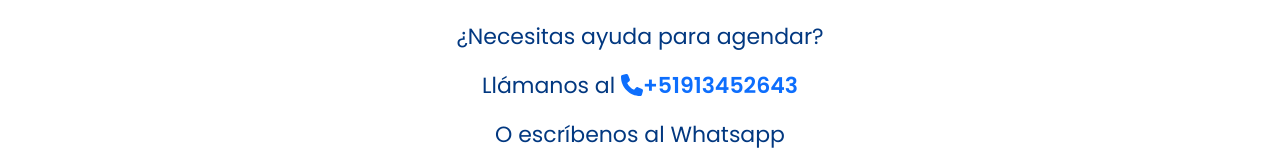
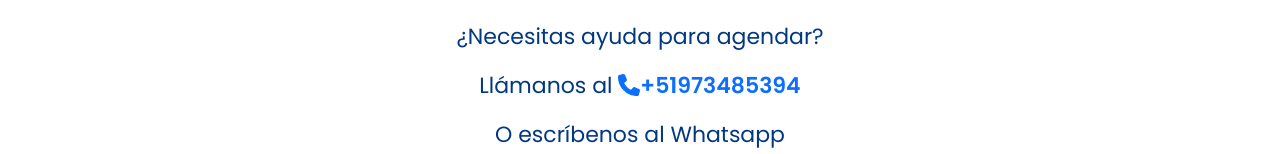
Before and after one commit to cristhian-fernandez/prontomedix, a React (Create React App) app in the folder client/: page / in a window 1280 px wide. Shown: the part 2410-2564 px from the top of the page. Built offline with nearby package versions, Linux system fonts and the light colour scheme; no server answers.

Commit message:
changed tel

```diff
--- a/client/src/Pages/Home/Home.jsx
+++ b/client/src/Pages/Home/Home.jsx
@@ -75,7 +75,7 @@ function Home() {
 
             <div className={`${styles.seccion_orderMedica} ${styles.bottom_30}`}>
                 <p className={`${styles.seccion_texto} ${styles.inline} ${styles.btn_receta}`}>¿ No encuentras tu análisis? y tienes orden médica (opcional): </p>
-                <a className={styles.btn_ordenMedica} href="https://api.whatsapp.com/send?phone=+51913452643&text=Buenas%20Prontomedix,%20quiero%20adjuntar%20mi%20receta%20m%C3%A9dica." target='_blank' rel="noreferrer" >Agéndalo Aquí</a>
+                <a className={styles.btn_ordenMedica} href="https://api.whatsapp.com/send?phone=+51973485394&text=Buenas%20Prontomedix,%20quiero%20adjuntar%20mi%20receta%20m%C3%A9dica." target='_blank' rel="noreferrer" >Agéndalo Aquí</a>
 
             </div>
             <div className={styles.text_agendar}>
@@ -83,7 +83,7 @@ function Home() {
                     ¿Necesitas ayuda para agendar?
                 </p>
                 <p>
-                    Llámanos al <a href='tel:+51913452643' className={styles.phone}> <i className='fa-solid fa-phone'></i>+51913452643</a>
+                    Llámanos al <a href='tel:+51973485394' className={styles.phone}> <i className='fa-solid fa-phone'></i>+51973485394</a>
                 </p>
                 <p>
                     O escríbenos al Whatsapp
--- a/client/src/Pages/Work/Work.jsx
+++ b/client/src/Pages/Work/Work.jsx
@@ -43,7 +43,7 @@ function Work() {
             text += `. *Distrito:* ${input.distrito}`;
             text += `. Muchas gracias! `;
             const encodeText = encodeURI(text);
-            const urlWhatsapp = `https://api.whatsapp.com/send?phone=+51913452643&text=${encodeText}`;
+            const urlWhatsapp = `https://api.whatsapp.com/send?phone=+51973485394&text=${encodeText}`;
             const newMessage = {
                 name: input.name,
                 lastname: input.lastname,
```
